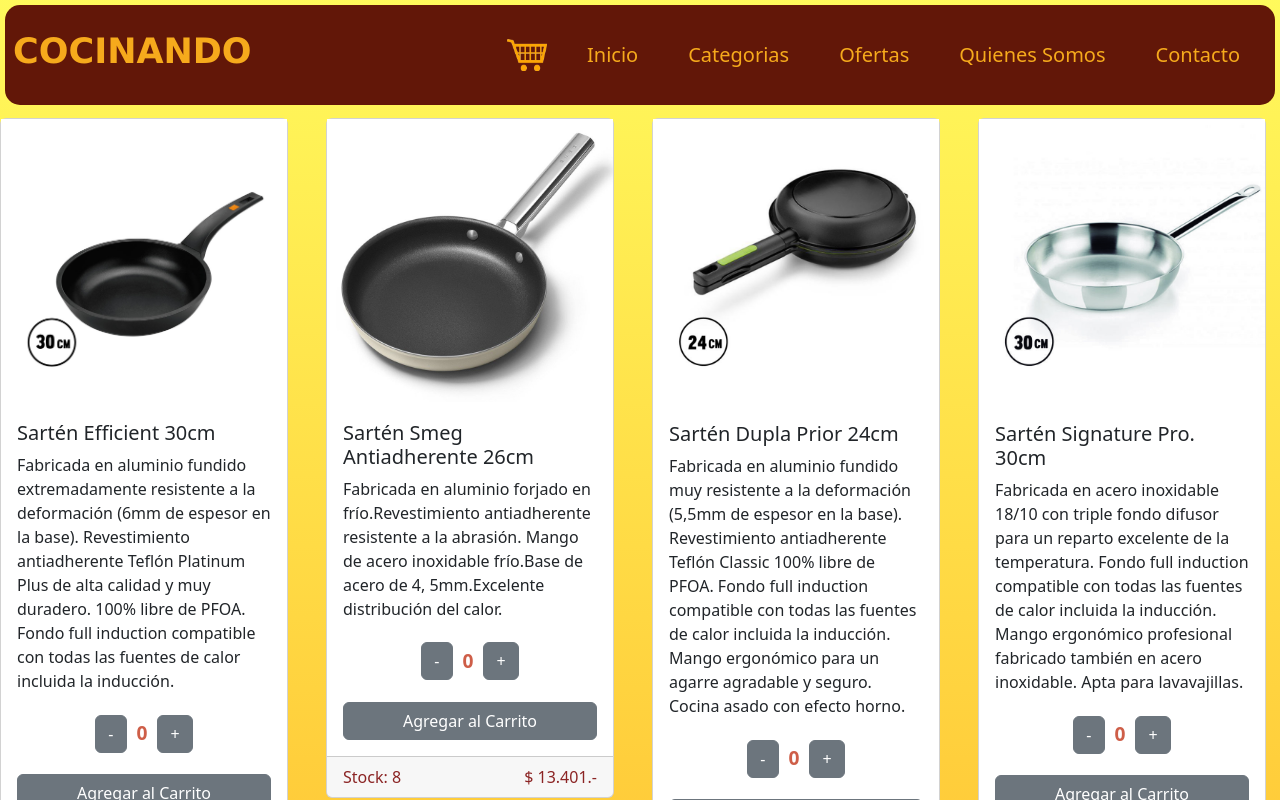
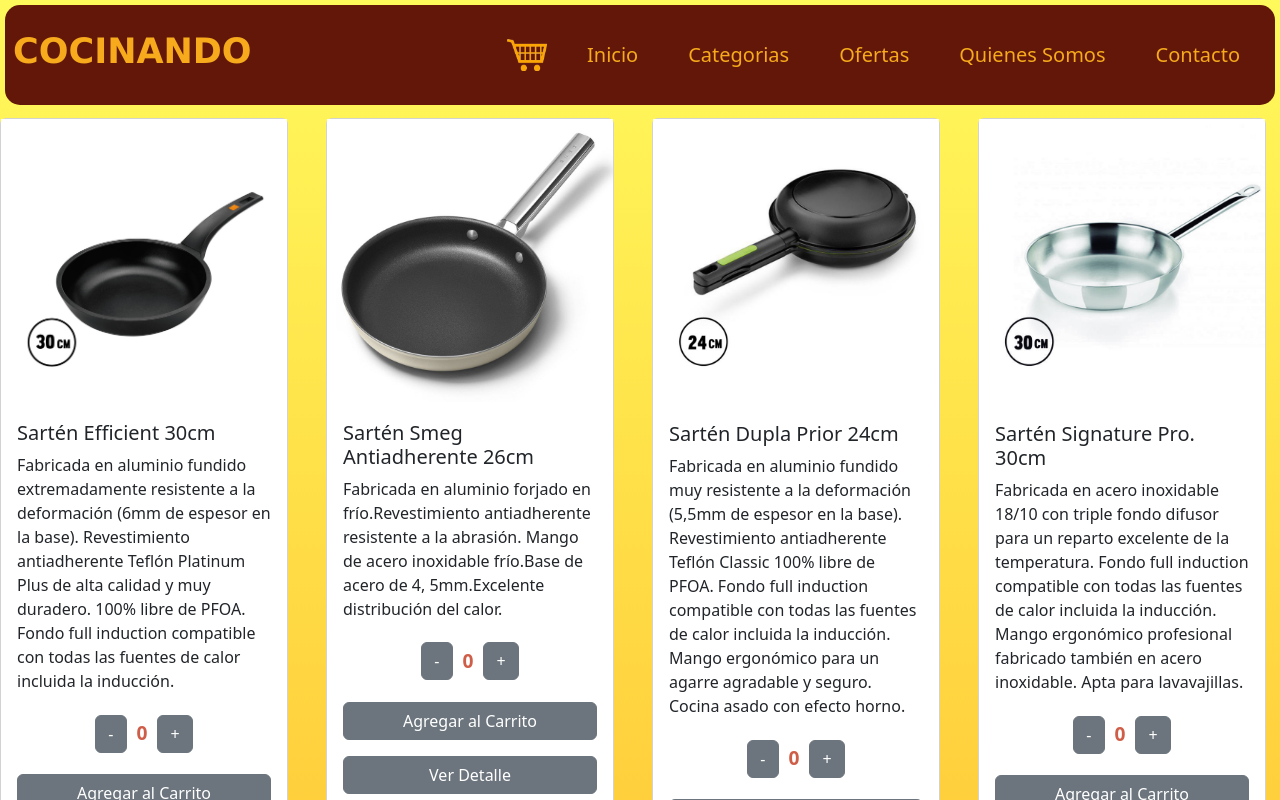
Before and after one commit to MartinAracama/Cocinando-Ecommerce, a React (Create React App) app: page / in a window 1280 px wide. Shown: the top 800 px of the page. Built offline with nearby package versions, Linux system fonts and the light colour scheme.

Commit message:
se agrega boton ver detalle en card

```diff
--- a/src/components/itemCard.js
+++ b/src/components/itemCard.js
@@ -1,3 +1,4 @@
+import { blue } from '@mui/material/colors'
 import React from 'react'
 import { Button, Card, CardBody, CardFooter, CardHeader, CardText, CardTitle } from 'reactstrap'
 import { Contador } from "../components/Contador/Contador"
@@ -23,6 +24,7 @@
                         {descripcion}
                     </CardText>
                     <Contador stock={stock} />
+                    <Button style={{width: "100%", marginTop: "1rem", }}>Ver Detalle</Button>
                 </CardBody>
                 <CardFooter className='cardFooter'>
                     Stock: {stock}
--- a/src/components/itemCard.scss
+++ b/src/components/itemCard.scss
@@ -2,4 +2,9 @@
     display: flex;
     justify-content: space-between;
     color: rgb(139, 36, 36);
+
+    .cardButton {
+        margin: 15px;
+        width: 100%;
+    }
 }
```
